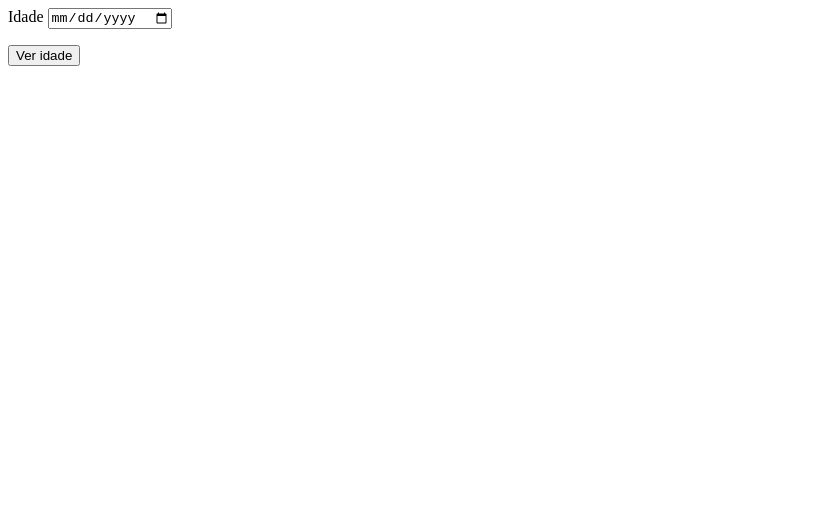
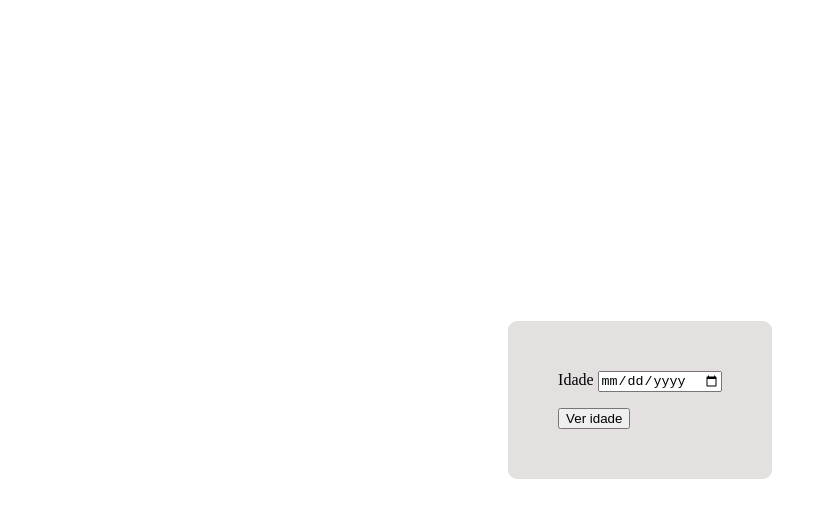
Before and after one commit to mtaurelio/Verificador-de-idade, a plain HTML site: page index.html in a window 1280 px wide. Shown: the whole page, without its empty margins (0-827 px from the left). Drawn offline with Linux system fonts and the light colour scheme.

Commit message:
iniciando a estilização

```diff
--- a/index.html
+++ b/index.html
@@ -3,16 +3,18 @@
 <head>
   <meta charset="UTF-8">
   <meta name="viewport" content="width=device-width, initial-scale=1.0">
-  <title>Document</title>
+  <link rel="stylesheet" href="./style.css">
+  <title>Verificador de Idade </title>
 </head>
 
 <body>
-  <form action="">
-    <label for="">Idade</label>
-    <input class="idade" type="date" name="" id="idade">
-  </form>
-  <button type="button" onclick="qualIdade()">Ver idade</button>
-
+  <div class="container">
+    <form action="">
+      <label for="">Idade</label>
+      <input class="idade" type="date" name="" id="idade">
+    </form>
+    <button type="button" onclick="qualIdade()">Ver idade</button>
+  </div>
 
   <script src="./script.js"></script>
 </body>
--- a/style.css
+++ b/style.css
@@ -0,0 +1,14 @@
+body {
+  display: flex;
+  justify-content: center; /* Centraliza horizontalmente */
+  align-items: center; /* Centraliza verticalmente */
+}
+
+.container {
+  background: rgb(229, 224, 224);
+  margin-bottom: 50px;
+  margin-top: 50px;
+  display: block;
+  padding: 50px;
+  border-radius: 9px;
+}
```
